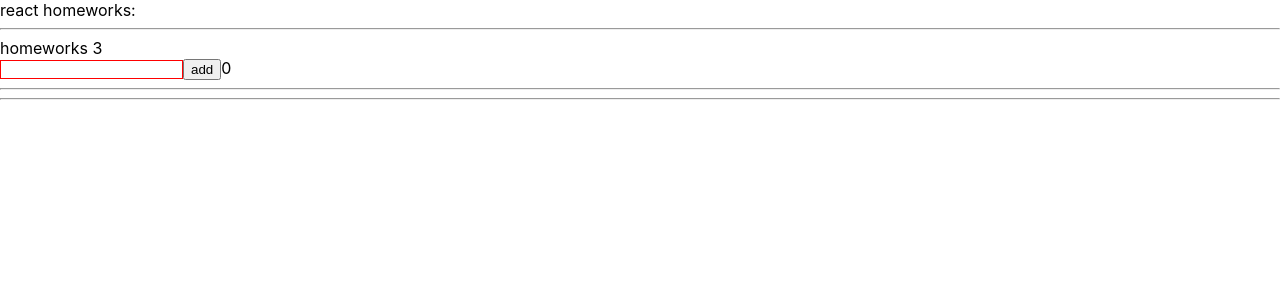
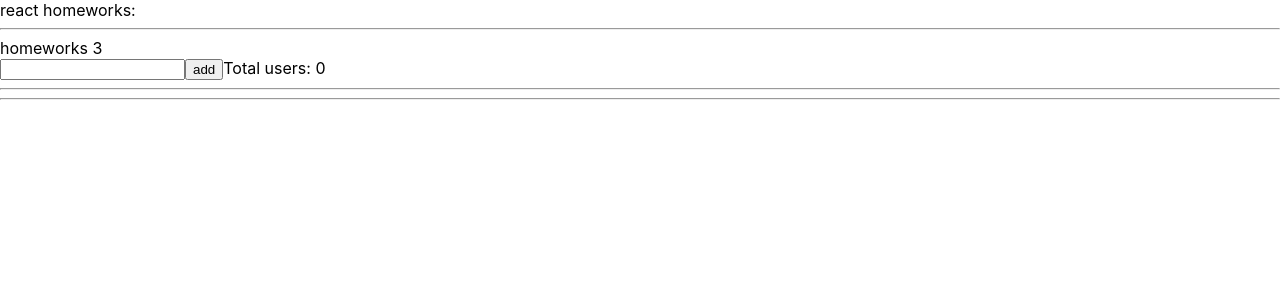
Before and after one commit to aivan3d66/tasksFromIgnat, a React (Create React App) app in the folder my-app/: page / in a window 1280 px wide. Shown: the top 300 px of the page. Built offline with nearby package versions, Linux system fonts and the light colour scheme.

Commit message:
add inputClass change logic

```diff
--- a/my-app/src/p2-homeworks/h3/Greeting.tsx
+++ b/my-app/src/p2-homeworks/h3/Greeting.tsx
@@ -5,7 +5,7 @@ type GreetingPropsType = {
     name: string // need to fix any
     setNameCallback: any // need to fix any
     addUser: () => void // need to fix any
-    error: boolean // need to fix any
+    error: any // need to fix any
     totalUsers: number // need to fix any
 }
 
@@ -13,14 +13,14 @@ type GreetingPropsType = {
 const Greeting: React.FC<GreetingPropsType> = (
     {name, setNameCallback, addUser, error, totalUsers} // деструктуризация пропсов
 ) => {
-    const inputClass = s.error // need to fix with (?:)
+    const inputClass = error ? s.error : "" // need to fix with (?:)
 
     return (
-        <div>
+        <div className={s.inputForm}>
             <input value={name} onChange={setNameCallback} className={inputClass}/>
-            <span>{error}</span>
-            <button onClick={addUser}>add</button>
-            <span>{totalUsers}</span>
+            <span className={s.inputErrorText}>{error}</span>
+            <button onClick={addUser} className={s.inputButton}>add</button>
+            <span className={s.inputUsersCount}>Total users: {totalUsers}</span>
         </div>
     )
 }
```
